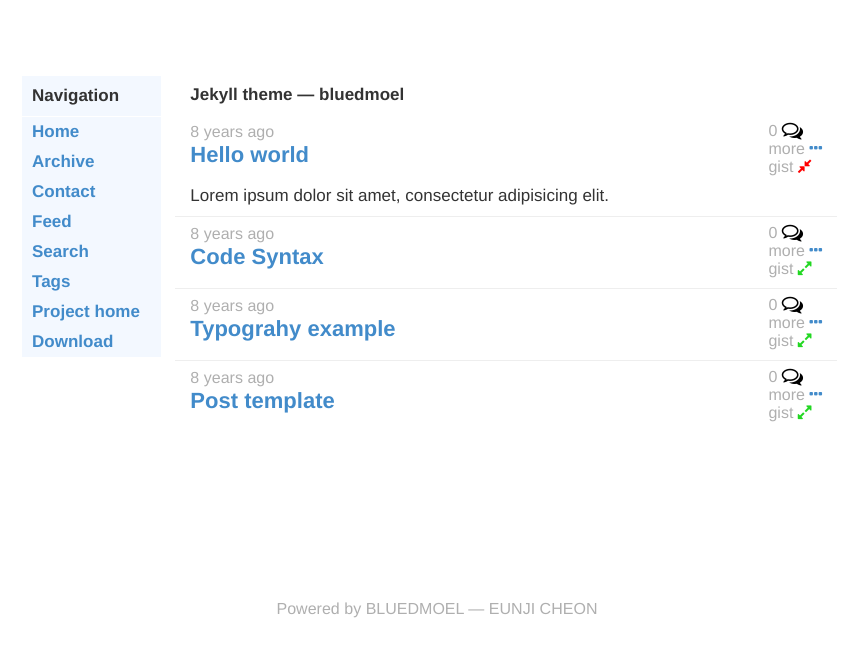
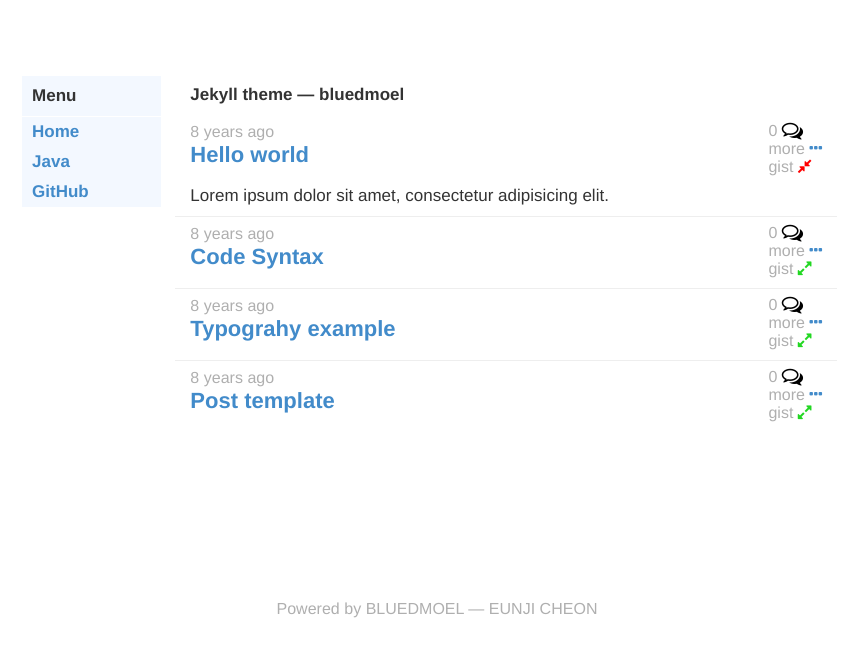
Before and after one commit to bluedmoel/bluedmoel.github.io, a Jekyll site: the page built from index.html, in a window 1280 px wide. Shown: the top 657 px of the page, without its empty margins (203-1071 px from the left). Built offline with Jekyll 4.4.1, drawn with Linux system fonts in a browser that asks for light colours; some web fonts are replaced; Markdown is read by kramdown in place of the engine named in the settings.

Commit message:
Update sidenav.html

```diff
--- a/_includes/sidenav.html
+++ b/_includes/sidenav.html
@@ -1,14 +1,9 @@
 <ul class="sidebar" >
 <!-- sort in alphebetical order -->
-    <p class="separator">Navigation</p>
+    <p class="separator">Menu</p>
     <li><a href="{{ "/index.html" | prepend: site.url }}">Home</a></li>
-    <li><a href="{{ "/archive.html" | prepend: site.url }}">Archive</a></li>
-    <li><a href="{{ "/contact.html" | prepend: site.url }}">Contact</a></li>
-    <li><a href="{{ "/feed.xml" | prepend: site.url }}">Feed</a></li>
-    <li><a href="{{ "/search.html" | prepend: site.url }}">Search</a></li>
-    <li><a href="{{ "/tags.html" | prepend: site.url }}">Tags</a></li>
-    <li><a href="https://github.com/thesowah/wangana">Project home</a></li>
-    <li><a href="https://github.com/thesowah/wangana/archive/master.zip">Download</a></li>
+    <li><a href="{{ "/archive.html" | prepend: site.url }}">Java</a></li>
+    <li><a href="https://github.com/bluedmoel">GitHub</a></li>
 
     <a class="goto-top-link hide-on-phone" href="#top">
         <div class="goto-top text-center">
```
